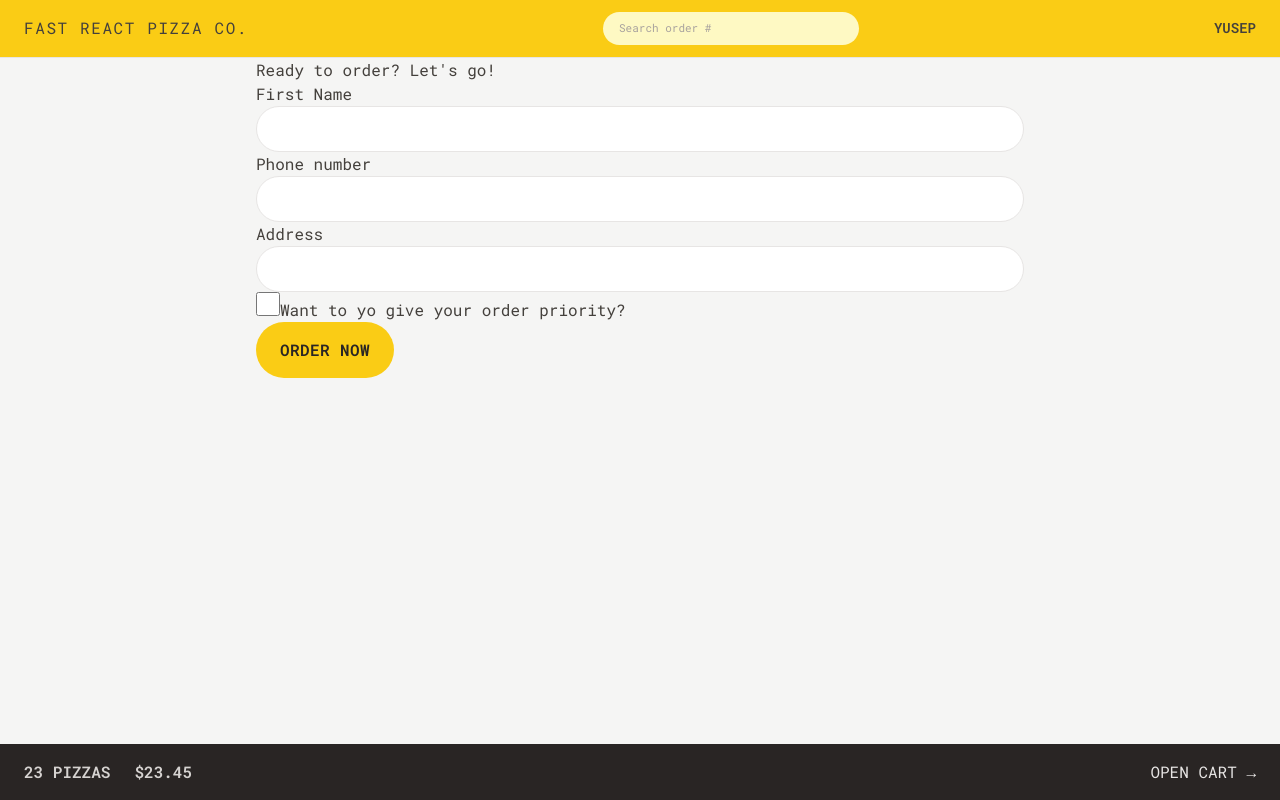
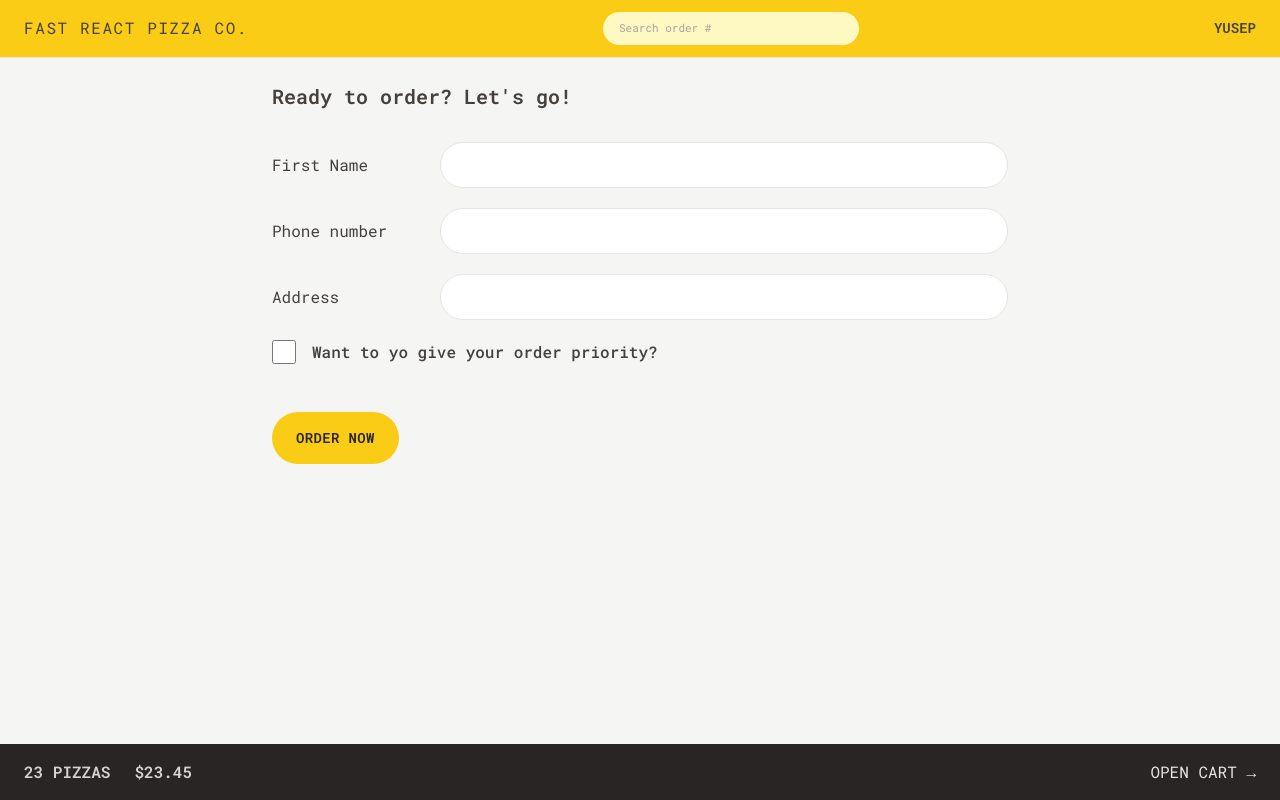
Before and after one commit to JoseAlbDR/react-pizza-shop, a React (Vite) app: page /order/new in a window 1280 px wide. Built offline with nearby package versions, Linux system fonts and the light colour scheme.

Commit message:
feat: CreateOrder component styles

```diff
--- a/src/features/order/CreateOrder.jsx
+++ b/src/features/order/CreateOrder.jsx
@@ -44,32 +44,41 @@ function CreateOrder() {
   const cart = fakeCart;
 
   return (
-    <div>
-      <h2>Ready to order? Let's go!</h2>
+    <div className="px-4 py-6">
+      <h2 className="mb-8 text-xl font-semibold">Ready to order? Let's go!</h2>
 
       {/* <Form methond="POST" action="/order/new"> */}
       <Form method="POST">
-        <div>
-          <label>First Name</label>
-          <input className="input" type="text" name="customer" required />
+        <div className="mb-5 flex flex-col gap-2 sm:flex-row sm:items-center">
+          <label className="sm:basis-40">First Name</label>
+          <input className="input grow" type="text" name="customer" required />
         </div>
 
-        <div>
-          <label>Phone number</label>
-          <div>
-            <input className="input" type="tel" name="phone" required />
-          </div>
-          {formErrors?.phone && <p>{formErrors.phone}</p>}
-        </div>
-
-        <div>
-          <label>Address</label>
-          <div>
-            <input className="input" type="text" name="address" required />
+        <div className="mb-5 flex flex-col gap-2 sm:flex-row sm:items-center">
+          <label className="sm:basis-40">Phone number</label>
+          <div className="grow">
+            <input className="input w-full" type="tel" name="phone" required />
+            {formErrors?.phone && (
+              <p className="mt-2 grow rounded-md bg-red-100 p-2 text-xs text-red-700">
+                {formErrors.phone}
+              </p>
+            )}
           </div>
         </div>
 
-        <div>
+        <div className="mb-5 flex flex-col gap-2 sm:flex-row sm:items-center">
+          <label className="sm:basis-40">Address</label>
+          <div className="grow">
+            <input
+              className="input w-full"
+              type="text"
+              name="address"
+              required
+            />
+          </div>
+        </div>
+
+        <div className="mb-12 flex items-center gap-4">
           <input
             className="h-6 w-6 accent-yellow-400 focus:outline-none focus:ring focus:ring-yellow-400 focus:ring-offset-2"
             type="checkbox"
@@ -78,7 +87,9 @@ function CreateOrder() {
             // value={withPriority}
             // onChange={(e) => setWithPriority(e.target.checked)}
           />
-          <label htmlFor="priority">Want to yo give your order priority?</label>
+          <label className="font-medium" htmlFor="priority">
+            Want to yo give your order priority?
+          </label>
         </div>
 
         <div>
--- a/src/index.css
+++ b/src/index.css
@@ -4,7 +4,7 @@
 
 @layer components {
   .input {
-    @apply w-full rounded-full border border-stone-200 px-4 py-2 text-sm transition-all duration-300 placeholder:text-stone-400 focus:outline-none focus:ring focus:ring-yellow-400 md:px-6 md:py-3;
+    @apply rounded-full border border-stone-200 px-4 py-2 text-sm transition-all duration-300 placeholder:text-stone-400 focus:outline-none focus:ring focus:ring-yellow-400 md:px-6 md:py-3;
   }
 
   .loader {
--- a/src/ui/Button.jsx
+++ b/src/ui/Button.jsx
@@ -2,13 +2,13 @@ import { Link } from 'react-router-dom';
 
 function Button({ children, disabled, to, type }) {
   const base =
-    'rounded-full bg-yellow-400 font-semibold uppercase tracking-wide text-stone-800 transition-colors duration-300 hover:bg-yellow-300 focus:bg-yellow-300 focus:outline-none focus:ring focus:ring-yellow-300 focus:ring-offset-2 disabled:cursor-not-allowed';
+    'rounded-full bg-yellow-400 font-semibold uppercase tracking-wide text-stone-800 transition-colors duration-300 hover:bg-yellow-300 focus:bg-yellow-300 focus:outline-none focus:ring focus:ring-yellow-300 focus:ring-offset-2 disabled:cursor-not-allowed text-sm';
 
   const styles = {
     primary: base + ' px-4 py-3 md:px-6 md:py-4',
     small: base + ' py-2 md:px-5 md:py-2.5 px-4 text-xs',
     secondary:
-      'rounded-full font-semibold uppercase tracking-wide text-stone-400 transition-colors duration-300 hover:bg-stone-300 focus:bg-stone-300 focus:outline-none focus:ring focus:ring-stone-200 focus:ring-offset-2 disabled:cursor-not-allowed border-2 border-stone-300 px-4 py-2.5 md:px-6 md:py-3.5 hover:text-stone-800 focus:text-stone-800',
+      'rounded-full font-semibold uppercase tracking-wide text-stone-400 transition-colors duration-300 hover:bg-stone-300 focus:bg-stone-300 focus:outline-none focus:ring focus:ring-stone-200 focus:ring-offset-2 disabled:cursor-not-allowed border-2 border-stone-300 px-4 py-2.5 md:px-6 md:py-3.5 hover:text-stone-800 focus:text-stone-800 text-sm',
   };
 
   if (to)
```
Also changed, not shown: index.html (+6 -2 lines).
